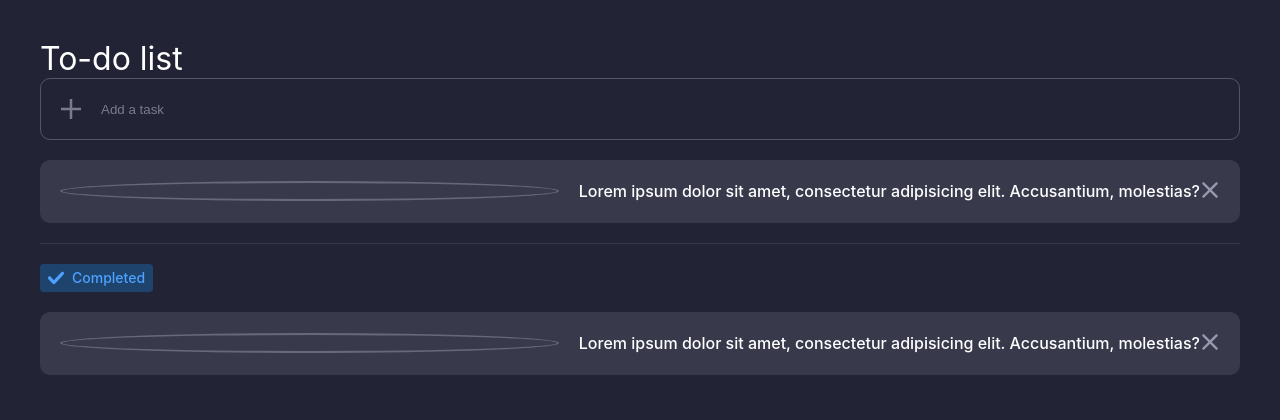
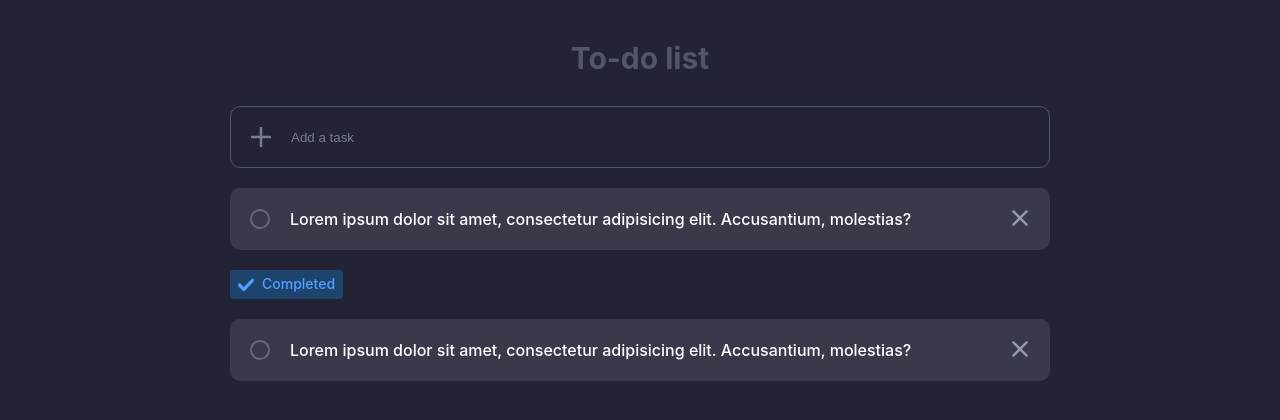
Before and after one commit to saddy-smoky/todo-test, a Vue app: page / in a window 1280 px wide. Shown: the top 420 px of the page. Built offline with nearby package versions, Linux system fonts and the light colour scheme; no server answers.

Commit message:
feat: added LoaderEl.vue component and fixed styles

```diff
--- a/src/App.vue
+++ b/src/App.vue
@@ -1,42 +1,44 @@
 <template>
   <main class="todo-main">
-    <h1 class="todo-main__title">{{ title }}</h1>
+    <div class="todo-main__title">
+      <h1>{{ title }}</h1>
+    </div>
 
-    <AddTaskForm />
+    <AddTaskForm @emitAddNewTask="emitAddNewTaskHandler" />
 
-    <TasksList :tasksList="list" />
+    <TasksList :tasksList="activeTasksList" />
 
-    <hr />
+    <hr v-if="activeTasksList && activeTasksList.length > 0" />
 
-    <TasksList :isCompleted="true" :tasksList="list" />
+    <TasksList :isCompleted="true" :tasksList="completedTasksList" />
+
+    <Transition>
+      <LoaderEl v-show="isPending" />
+    </Transition>
   </main>
 </template>
 
 <script setup lang="ts">
+import { storeToRefs } from "pinia";
+import { useTasksStore } from "@/store";
+
 import { TITLE as title } from "@/components/constants";
 
 import AddTaskForm from "@/components/AddTaskForm.vue";
 import TasksList from "@/components/TasksList.vue";
-import type { ToDo } from "@/components/types";
+import LoaderEl from "@/components/LoaderEl.vue";
 
-const list: ToDo[] = [
-  {
-    id: "1",
-    text: "text",
-    completed: false,
-    date: Date.now(),
-  },
-  {
-    id: "1",
-    text: "text",
-    completed: false,
-    date: Date.now(),
-  },
-  {
-    id: "1",
-    text: "text",
-    completed: false,
-    date: Date.now(),
-  },
-];
+const {
+  isPending,
+  getActiveTasks: activeTasksList,
+  getCompletedTasks: completedTasksList,
+} = storeToRefs(useTasksStore());
+
+const { fetchTasks, setNewTask } = useTasksStore();
+
+fetchTasks();
+
+const emitAddNewTaskHandler = (val: string) => {
+  setNewTask(val);
+};
 </script>
--- a/src/assets/styles/main.scss
+++ b/src/assets/styles/main.scss
@@ -23,53 +23,66 @@ $blue-light: #4EA2FF;
 *,
 *::before,
 *::after {
+  font-weight: normal;
+  position: relative;
   box-sizing: border-box;
   margin: 0;
-  position: relative;
-  font-weight: normal;
   outline: none;
 }
 
 body {
+  font-family: Inter, -apple-system, BlinkMacSystemFont, 'Segoe UI', Roboto, Oxygen, Ubuntu,
+  Cantarell, 'Fira Sans', 'Droid Sans', 'Helvetica Neue', sans-serif;
+  font-size: $html-font-size;
+  line-height: 1.2;
   min-height: 100vh;
   color: $base-light;
   background: $base-dark;
-  transition: color 0.5s ease-in-out, background-color 0.5s ease-in-out;
-  line-height: 1.2;
-  font-family: Inter, -apple-system, BlinkMacSystemFont, 'Segoe UI', Roboto, Oxygen, Ubuntu,
-  Cantarell, 'Fira Sans', 'Droid Sans', 'Helvetica Neue', sans-serif;
-  font-size: $html-font-size;
-  text-rendering: optimizeLegibility;
   -webkit-font-smoothing: antialiased;
   -moz-osx-font-smoothing: grayscale;
+  text-rendering: optimizeLegibility;
 }
 
 hr {
+  height: 1px;
   border: none;
-  height: 1px;
   background-color: $gray-1;
 }
 
 button {
-  background-color: transparent;
-  border: none;
-  cursor: pointer;
   line-height: inherit;
   padding: 0;
+  cursor: pointer;
+  border: none;
+  background-color: transparent;
 }
 
 .todo-main {
+  max-width: rem(900);
+  margin: 0 auto;
   padding: rem(40);
+
+  &__title {
+    margin-bottom: rem(30);
+    text-align: center;
+
+    h1 {
+      font-size: rem(30);
+      font-weight: 700;
+      line-height: rem(36);
+      color: $gray-2;
+    }
+  }
 }
 
 .add-task {
   &__inner {
     display: flex;
     align-items: center;
-    border-radius: 10px;
-    border: 1px solid $gray-2;
     padding: rem(20);
     transition: background-color 0.25s ease-in-out, border-color 0.25s ease-in-out;
+    border: 1px solid $gray-2;
+    border-radius: 10px;
   }
 
   &__input {
@@ -77,18 +90,18 @@ button {
     height: rem(20);
 
     input {
-      background-color: transparent;
-      border: none;
+      font-weight: 400;
+      display: inline-block;
       width: 100%;
       height: 100%;
-      display: inline-block;
+      padding: 0;
       color: $light-2;
-      font-weight: 400;
-      padding: 0;
+      border: none;
+      background-color: transparent;
 
       &::placeholder {
+        transition: color 0.25s ease-in-out;
         color: $gray-4;
-        transition: color 0.25s ease-in-out;
       }
 
 
@@ -108,9 +121,9 @@ button {
   }
 
   &__add-btn {
+    flex: 0 1 rem(20);
     width: rem(20);
     height: rem(20);
-    flex: 0 1 rem(20);
     margin-right: rem(20);
 
     svg {
@@ -121,8 +134,8 @@ button {
   }
 
   &.focused &__inner {
+    border-color: $gray-2;
     background-color: $gray-1;
-    border-color: $gray-2;
   }
 
   &.focused &__input:hover {
@@ -138,24 +151,24 @@ button {
   margin: rem(20) 0;
 
   &__completed-sign {
-    padding: 6px 8px;
-    background-color: $blue-dark;
-    border-radius: 4px;
-    margin-bottom: rem(20);
     display: inline-flex;
     align-items: center;
+    margin-bottom: rem(20);
+    padding: 6px 8px;
+    border-radius: 4px;
+    background-color: $blue-dark;
 
     svg {
       width: rem(16);
       height: rem(16);
+      margin-right: 8px;
       fill: $blue-light;
-      margin-right: 8px;
     }
 
     span {
       font-size: rem(14);
+      font-weight: 500;
       color: $blue-light;
-      font-weight: 500;
     }
   }
 }
@@ -174,14 +187,14 @@ button {
   }
 
   &__check {
+    position: relative;
+    flex: 0 0 rem(20);
     width: rem(20);
     height: rem(20);
-    flex: 1 0 rem(20);
     margin-right: rem(20);
-    position: relative;
+    transition: border-color 0.25s ease-in-out;
+    border: 2px solid $gray-3;
     border-radius: 50%;
-    border: 2px solid $gray-3;
-    transition: border-color 0.25s ease-in-out;
 
     &:hover {
       cursor: pointer;
@@ -192,15 +205,15 @@ button {
     position: absolute;
     top: -2px;
     left: -2px;
-    width: rem(20);
-    height: rem(20);
-    border-radius: 50%;
-    background-color: $blue-light;
-    opacity: 0;
-    transition: opacity 0.25s ease-in-out;
     display: flex;
     align-items: center;
     justify-content: center;
+    width: rem(20);
+    height: rem(20);
+    transition: opacity 0.25s ease-in-out;
+    opacity: 0;
+    border-radius: 50%;
+    background-color: $blue-light;
 
     svg {
       width: 8px;
@@ -213,6 +226,7 @@ button {
   &__text {
     font-weight: 500;
     line-height: rem(19);
+    transition: color 0.25s ease-in-out, text-decoration 0.25s ease-in-out;
   }
 
   &__delete {
@@ -226,8 +240,8 @@ button {
       svg {
         width: rem(16);
         height: rem(16);
+        transition: fill 0.25s ease-in-out;
         fill: $gray-5;
-        transition: fill 0.25s ease-in-out;
       }
 
       &:hover {
@@ -238,11 +252,16 @@ button {
     }
   }
 
-  &.active &__check {
+  &--completed &__check {
     border-color: transparent;
   }
 
-  &.active &__check-filler {
+  &--completed &__check-filler {
     opacity: 1;
   }
+
+  &--completed &__text {
+    text-decoration: line-through;
+    color: $gray-5;
+  }
 }
--- /dev/null
+++ b/src/components/LoaderEl.vue
@@ -0,0 +1,10 @@
+<template>
+  <div class="loader">
+    <div class="loader__overlay">
+      <div class="loader__ripple">
+        <div></div>
+        <div></div>
+      </div>
+    </div>
+  </div>
+</template>
```
